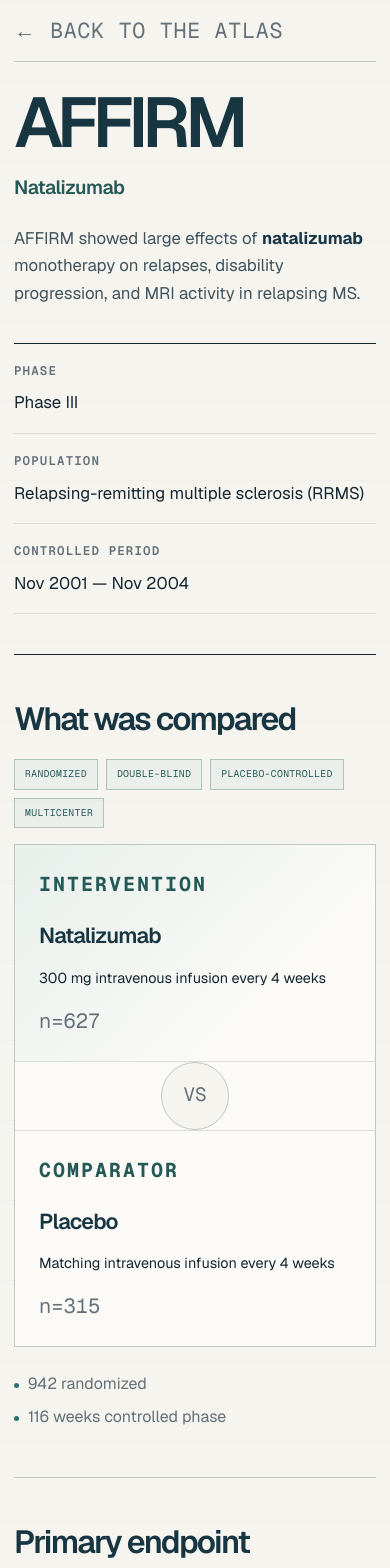
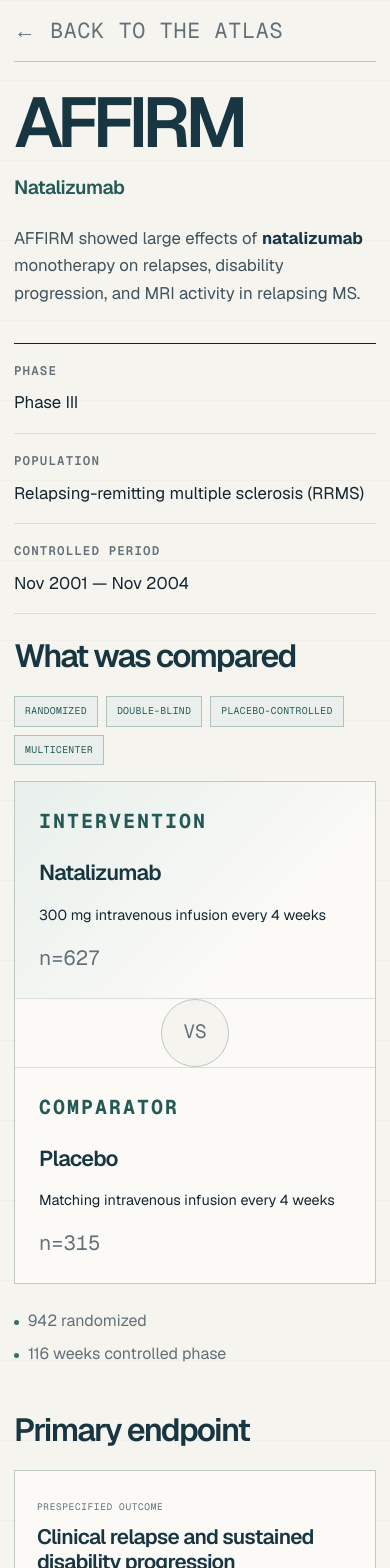
Before and after one commit to Douglas216/ms-trial-atlas, a Next.js app: page /trials/affirm in a window 390 px wide. Shown: the top 1568 px of the page. Built offline with nearby package versions, Linux system fonts and the light colour scheme.

Commit message:
Tighten trial section transitions

```diff
--- a/app/globals.css
+++ b/app/globals.css
@@ -789,7 +789,7 @@
   display: grid;
   grid-template-columns: minmax(0, 1fr) 300px;
   gap: clamp(40px, 6vw, 96px);
-  padding: clamp(32px, 4vw, 52px) 0 clamp(42px, 5vw, 68px);
+  padding: clamp(32px, 4vw, 52px) 0 clamp(20px, 2vw, 28px);
 }
 
 .profile-hero-main {
@@ -865,12 +865,15 @@
 
 .comparison-section,
 .profile-section {
-  padding: clamp(48px, 5.5vw, 76px) 0;
+  padding: clamp(36px, 4vw, 52px) 0;
   border-bottom: 1px solid var(--line-strong);
 }
 
 .comparison-section {
-  border-top: 1px solid var(--ink);
+  padding-top: 8px;
+  padding-bottom: 28px;
+  border-top: 0;
+  border-bottom: 0;
 }
 
 .section-heading {
@@ -1060,6 +1063,7 @@
 }
 
 .profile-science .profile-section:first-child {
+  padding-top: 28px;
   border-top: 0;
 }
 
@@ -1870,7 +1874,7 @@
   }
 
   .profile-hero {
-    padding: 30px 0 40px;
+    padding: 30px 0 22px;
   }
 
   .profile-hero h1 {
@@ -1892,7 +1896,15 @@
 
   .comparison-section,
   .profile-section {
-    padding: 48px 0;
+    padding: 40px 0;
+  }
+
+  .comparison-section {
+    padding: 4px 0 24px;
+  }
+
+  .profile-science .profile-section:first-child {
+    padding-top: 24px;
   }
 
   .section-heading {
```
Also changed, not shown: 1 other file (tests, documents, lock files or other folders).
